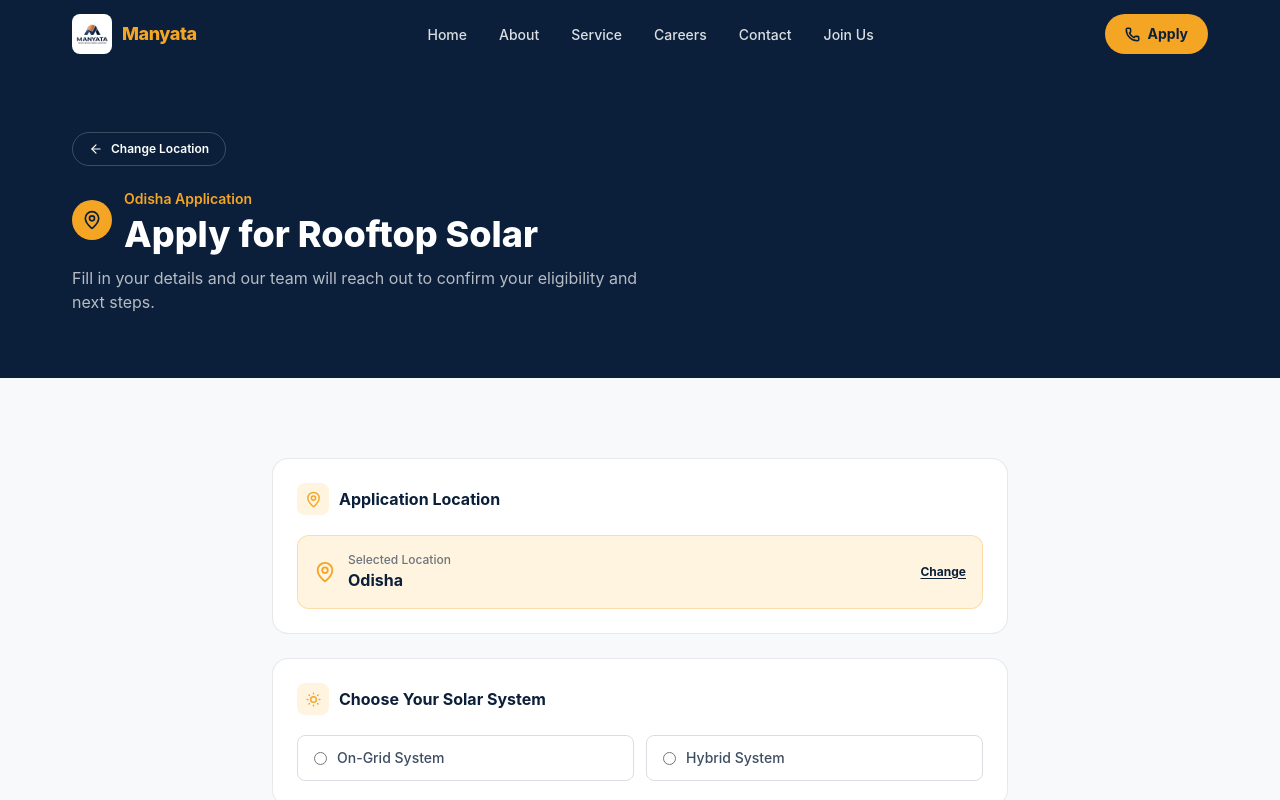
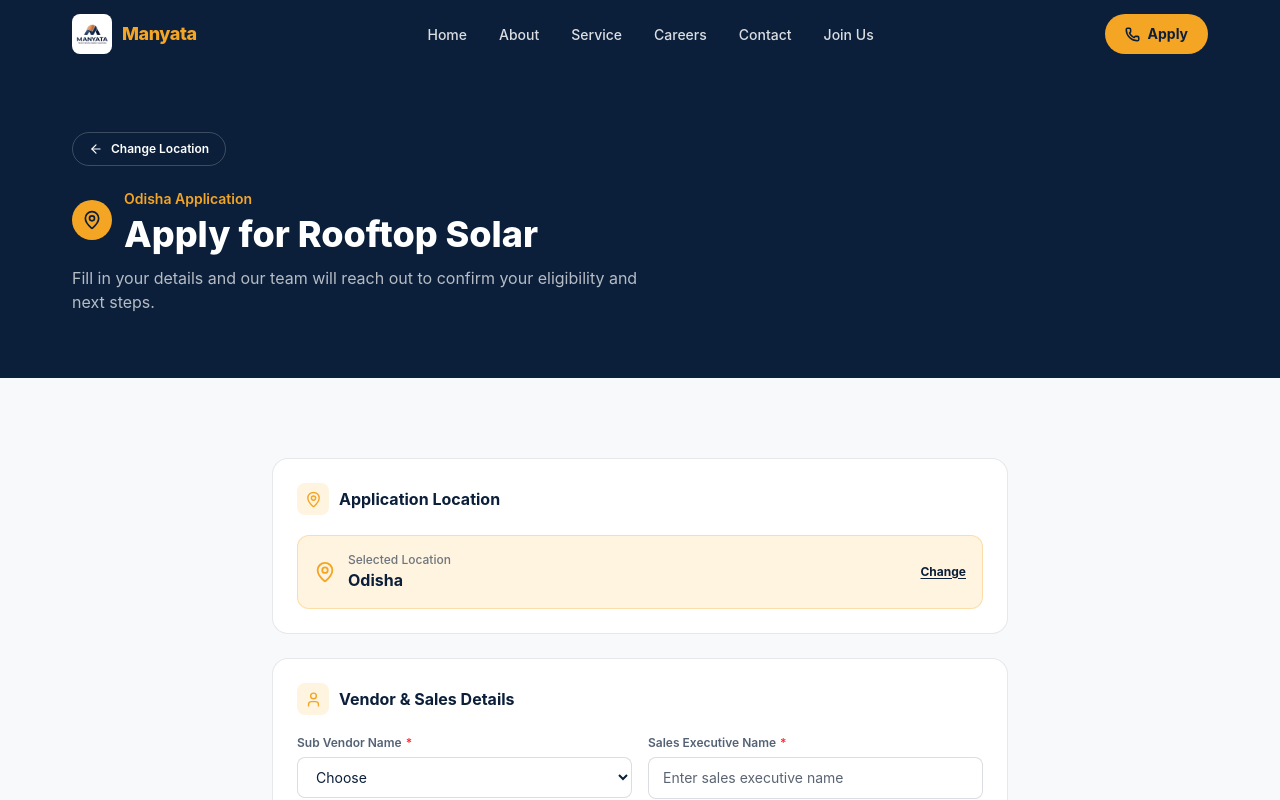
Before and after one commit to FirstTrackSolutionProjects/Manyata-Enterprises, a React (Vite) app: page /apply in a window 1280 px wide. Both pictures are taken after a click on the button "Apply from Odisha". Shown: the top 800 px of the page. Built offline with nearby package versions, Linux system fonts and the light colour scheme.

Commit message:
apply form Implemented requested changes

```diff
--- a/src/pages/Apply.jsx
+++ b/src/pages/Apply.jsx
@@ -396,11 +396,11 @@ const SYSTEM_SIZES = [
   { value: "2kw", label: "2 kW" },
   { value: "3kw", label: "3 kW" },
 ];
+const INCOME_SOURCES = ["FARMER", "BUSINESS", "PRIVATE JOB", "GOVT JOB"];
 
 /* =========================================================
    INITIAL FORM
 ========================================================= */
-
 const initialState = {
   systemType: "",
   systemSize: "",
@@ -411,6 +411,11 @@ const initialState = {
   gender: "",
   dob: "",
   email: "",
+
+  // Vendor & Sales
+  subVendorName: "",
+  salesExecutiveName: "",
+  incomeSource: "",
 
   // Location
   state: "",
@@ -423,13 +428,6 @@ const initialState = {
   postOffice: "",
   pinCode: "",
   landmark: "",
-
-  // Odisha specific
-  subVendorName: "",
-
-  // Kolkata / West Bengal specific
-  subVendorName: "",
-
 
   // Kolkata / West Bengal specific
   municipality: "",
@@ -446,7 +444,6 @@ const initialState = {
   accountNumber: "",
   ifscCode: "",
 };
-
 /* =========================================================
    MAIN APPLY COMPONENT
 ========================================================= */
@@ -711,10 +708,48 @@ export default function Apply() {
             </div>
           </FormCard>
 
-          {/* =================================================
-              SYSTEM TYPE
-          ================================================= */}
+         {/* =================================================
+    VENDOR & SALES DETAILS
+================================================= */}
 
+<FormCard icon={User} title="Vendor & Sales Details">
+  <div className="grid grid-cols-1 gap-4 sm:grid-cols-2">
+    <SelectField
+      label="Sub Vendor Name"
+      name="subVendorName"
+      value={form.subVendorName}
+      onChange={handleChange}
+      options={
+        selectedLocation === "odisha"
+          ? ODISHA_SUB_VENDORS
+          : KOLKATA_SUB_VENDORS
+      }
+      placeholder="Choose"
+      required
+    />
+
+    <Field
+      label="Sales Executive Name"
+      name="salesExecutiveName"
+      value={form.salesExecutiveName}
+      onChange={handleChange}
+      placeholder="Enter sales executive name"
+      required
+    />
+
+    <div className="sm:col-span-2">
+      <SelectField
+        label="Consumer Source of Income"
+        name="incomeSource"
+        value={form.incomeSource}
+        onChange={handleChange}
+        options={INCOME_SOURCES}
+        placeholder="Choose"
+        required
+      />
+    </div>
+  </div>
+</FormCard>
           <FormCard icon={SunMedium} title="Choose Your Solar System">
             <div className="grid grid-cols-1 gap-3 sm:grid-cols-2">
               {SYSTEM_TYPES.map((opt) => (
@@ -809,7 +844,7 @@ export default function Apply() {
           ================================================= */}
 
           {selectedLocation === "odisha" && (
-            <FormCard icon={MapPin} title="Odisha Address Details">
+            <FormCard icon={MapPin} title="Consumer Address Details">
               <div className="grid grid-cols-1 gap-4 sm:grid-cols-2">
                 <Field
                   label="State"
@@ -829,16 +864,7 @@ export default function Apply() {
                   required
                 />
 
-{/* SUB VENDOR DROPDOWN */}
-      <SelectField
-        label="SUB_VENDOR_NAME"
-        name="subVendorName"
-        value={form.subVendorName}
-        onChange={handleChange}
-        options={ODISHA_SUB_VENDORS}
-        placeholder="Choose"
-        required
-      />
+
 
                 <Field
                   label="Block"
@@ -914,7 +940,7 @@ export default function Apply() {
           ================================================= */}
 
           {selectedLocation === "kolkata" && (
-            <FormCard icon={Map} title="Kolkata Address Details">
+            <FormCard icon={Map} title="Consumer Address Details">
               <div className="grid grid-cols-1 gap-4 sm:grid-cols-2">
                 <Field
                   label="State"
@@ -934,16 +960,7 @@ export default function Apply() {
                   required
                 />
 
-{/* SUB VENDOR DROPDOWN */}
-      <SelectField
-        label="SUB_VENDOR_NAME"
-        name="subVendorName"
-        value={form.subVendorName}
-        onChange={handleChange}
-        options={KOLKATA_SUB_VENDORS}
-        placeholder="Choose"
-        required
-      />
+
 
                 <Field
                   label="Municipality / Corporation"
@@ -1119,7 +1136,7 @@ export default function Apply() {
 
           <FormCard icon={Camera} title="Site Documentation">
             <FileUpload
-              label="Site Photo (Rooftop)"
+              label="GPS Photo (Rooftop)"
               name="sitePhoto"
             />
           </FormCard>
```
